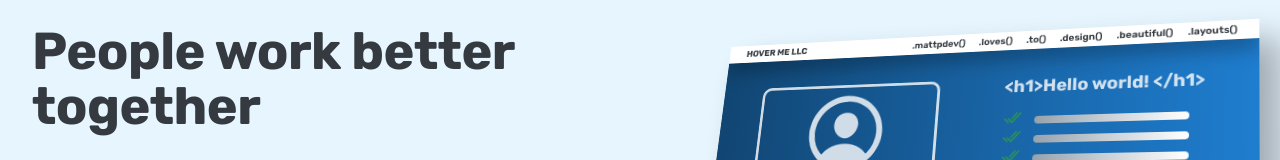
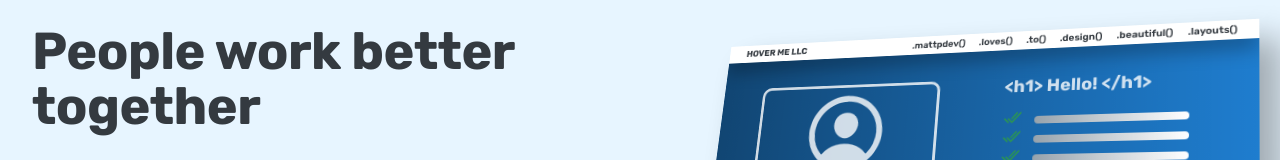
Before and after one commit to MatthewPalmer9/mattpdev, a React (Create React App) app: page / in a window 1280 px wide. Shown: the part 192-352 px from the top of the page. Built offline with nearby package versions, Linux system fonts and the light colour scheme.

Commit message:
Changed title in 3d box.

```diff
--- a/src/components/hero/SectionHero.jsx
+++ b/src/components/hero/SectionHero.jsx
@@ -83,7 +83,7 @@ export default function SectionHero() {
                                 </div>
                             </div>
                             <div className="frame no-border">
-                                <h1>{'<h1>Hello world! </h1>'}</h1>
+                                <h1>{'<h1> Hello! </h1>'}</h1>
                                 <div className="text">
                                     <ul>
                                         <li>
```
Also changed, not shown: 1 other file (tests, documents, lock files or other folders).
